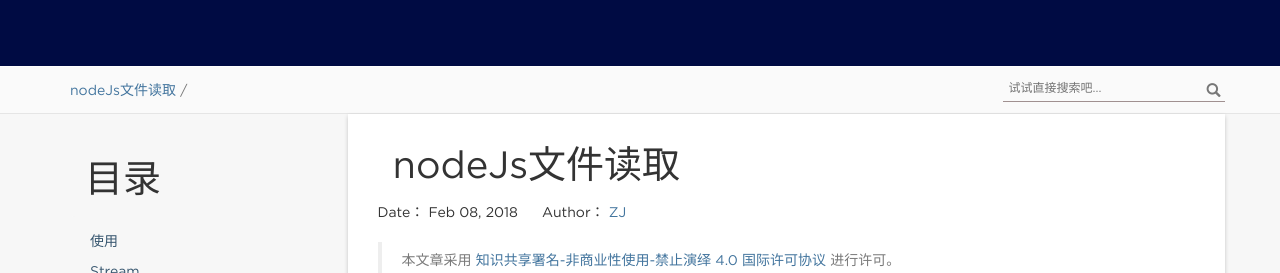
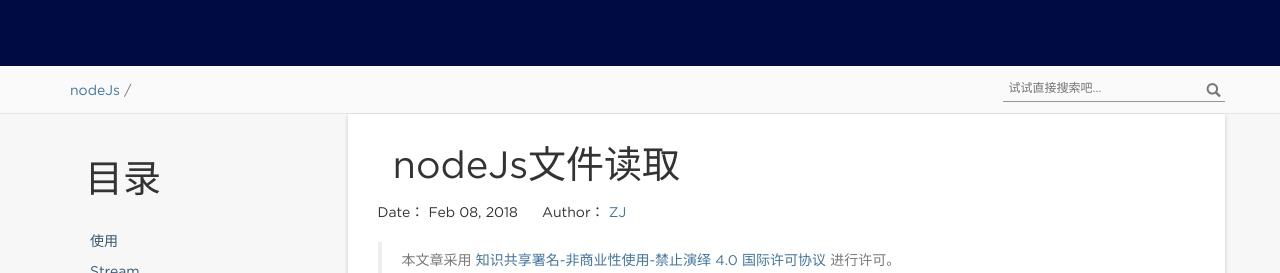
Before and after one commit to w3313003/w3313003.github.io, a Jekyll site: the page built from _posts/2018-02-08-nodejsFile.md, in a window 1280 px wide and 900 px high. Shown: the part 165-438 px from the top of the window. Built offline with Jekyll 4.4.1, drawn with Linux system fonts in a browser that asks for light colours; nearby versions of some CDN libraries; comment, search, counter and statistics services are not loaded.

Commit message:
2.8-node

```diff
--- a/_posts/2018-02-08-nodejsFile.md
+++ b/_posts/2018-02-08-nodejsFile.md
@@ -2,9 +2,9 @@
 layout: post
 title: "nodeJs文件读取"
 date: 2018-02-08
-categories: [nodeJs文件读取]
+categories: [nodeJs]
 datetime: 2018-02-08
-tags: [nodeJs文件读取]
+tags: [nodeJs]
 
 ---
 * content
```
